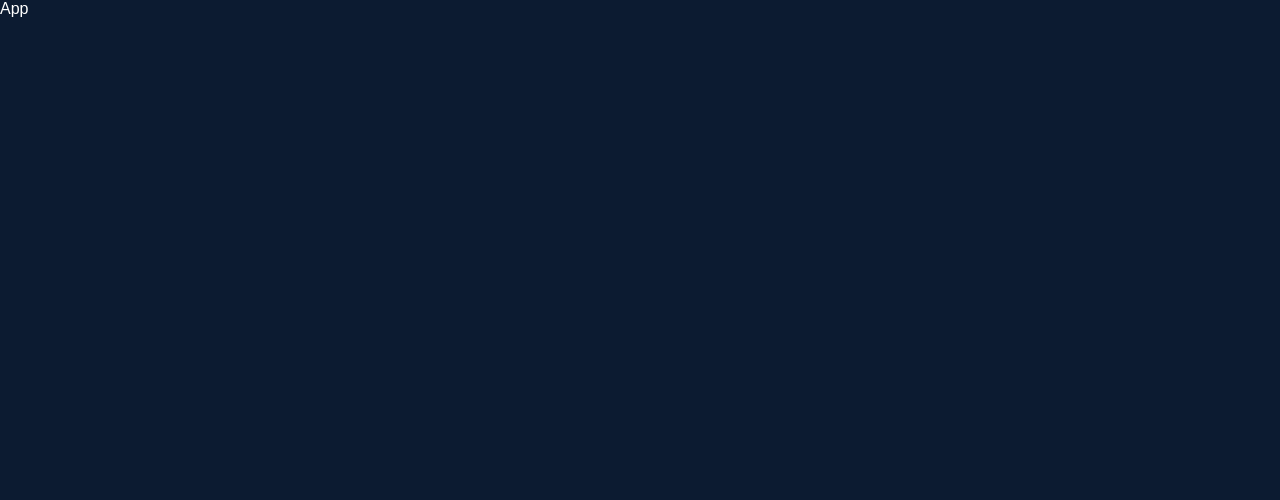
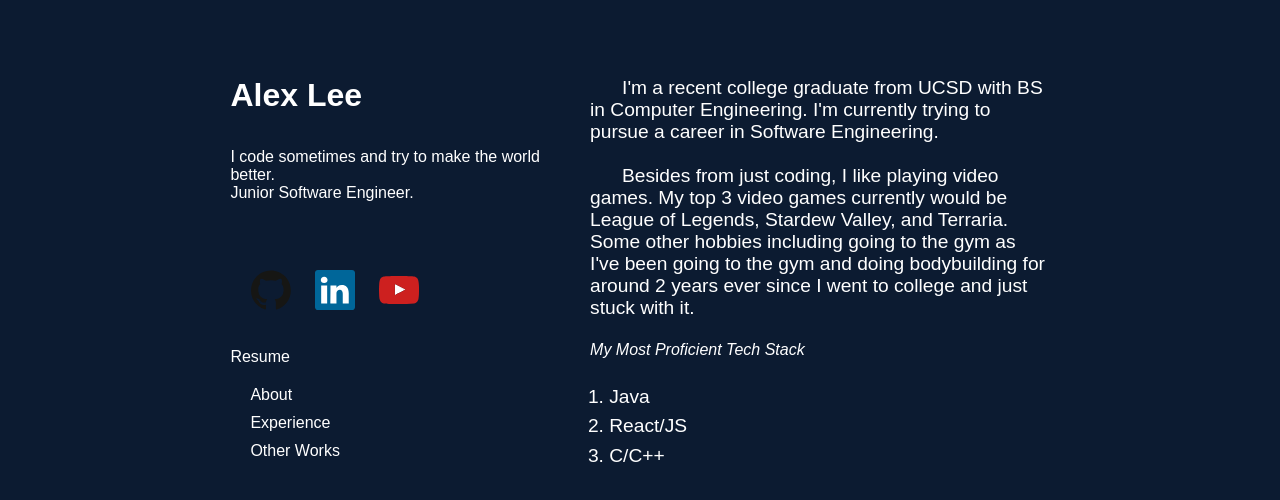
Before and after one commit to alexlee39/My-Website, a React (Vite) app: page / in a window 1280 px wide. Shown: the top 500 px of the page. Built offline with nearby package versions, Linux system fonts and the light colour scheme.

Commit message:
Added finished components into App.jsx

```diff
--- a/src/App.jsx
+++ b/src/App.jsx
@@ -4,10 +4,22 @@ import {
   createRoutesFromElements,
   RouterProvider,
 } from 'react-router-dom'
+import Profile from './components/Profile/Profile.jsx';
+import About from './components/About/About.jsx';
+import ExperienceList from './components/ExperienceList/ExperienceList.jsx';
+
+import './index.css';
+
+
 
 const App = () => {
   return (
-    <div>App</div>
+    <div className='grid-container'>
+      <Profile/>
+      <About/>
+      <ExperienceList/>
+
+    </div>
   )
 }
 
```
